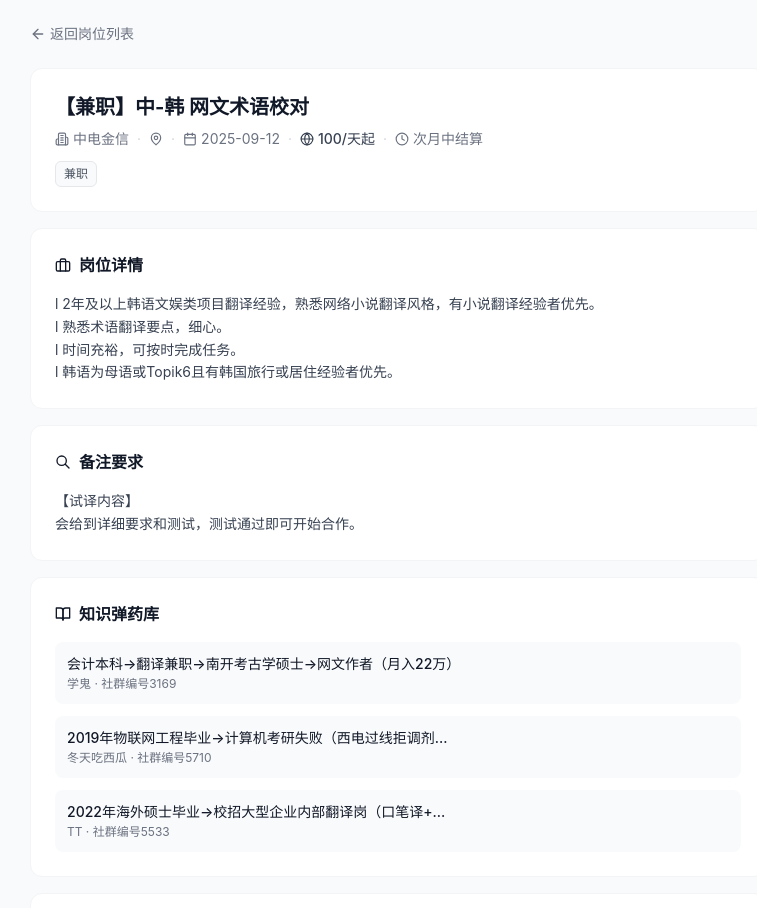
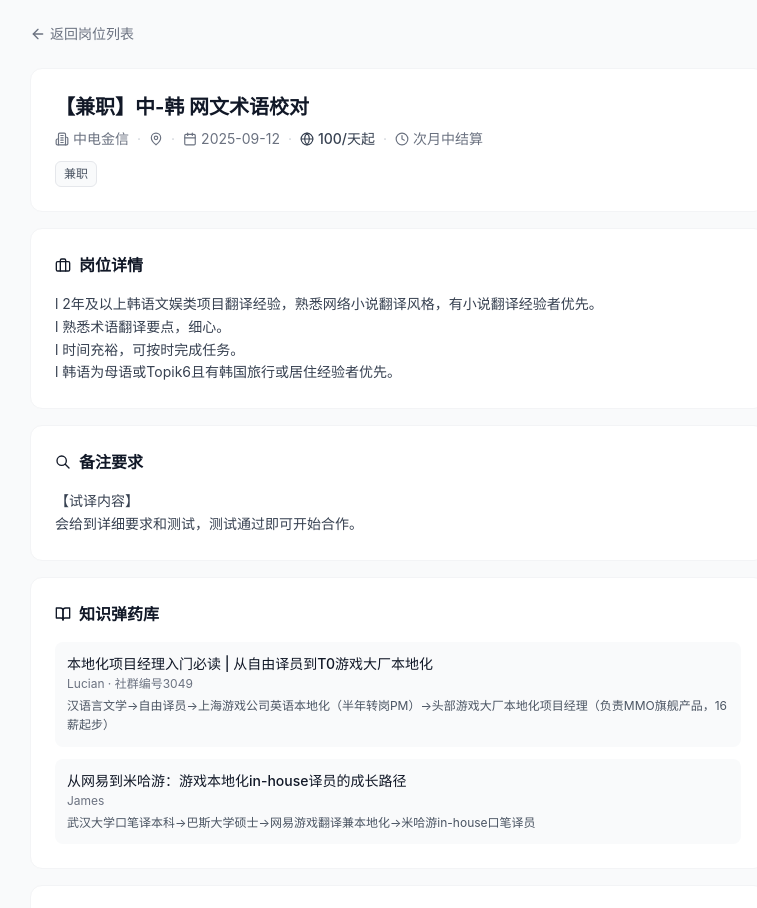
Before and after one commit to quanquan-code/remote-q-web, a React (Vite) app: page /job/rec01U5wdy in a window 1280 px wide. Shown: the top 908 px of the page, without its empty margins (242-999 px from the left). Built offline with nearby package versions, Linux system fonts and the light colour scheme.

Commit message:
feat(job-detail): prioritize hardcoded cases + job title fuzzy matching

```diff
--- a/src/pages/JobDetail.jsx
+++ b/src/pages/JobDetail.jsx
@@ -150,7 +150,16 @@ function getRelatedCases(job) {
     return cases;
   }
 
-  // 2. 从 cases.json（飞书案例库）动态匹配
+  // 2. 硬编码案例库（公司名精确匹配 + 岗位名称模糊匹配，高优先级）
+  const hardcodedCases = getHardcodedCases(job);
+  for (const c of hardcodedCases) {
+    if (!existingUrls.has(c.url)) {
+      cases.push(c);
+      existingUrls.add(c.url);
+    }
+  }
+
+  // 3. 从飞书案例库动态匹配（岗位名称 + 公司名 + 行业方向，补充）
   const jobText = `${job.title || ''} ${job.company || ''} ${job.description || ''} ${job.fullDescription || ''}`.toLowerCase();
 
   const scoredCases = [];
@@ -165,6 +174,25 @@ function getRelatedCases(job) {
       score += 100;
     }
 
+    // 岗位名称模糊匹配（次高权重）
+    if (job.title) {
+      const titleLower = job.title.toLowerCase();
+      const jobTitleKeywords = [
+        { words: ['本地化', 'localiz', 'lqa', '译员', '翻译'], weight: 60 },
+        { words: ['投放', '广告', 'marketing', '买量', 'ua'], weight: 60 },
+        { words: ['内容', '创作', '撰稿', '文案', '编辑', '博主'], weight: 50 },
+        { words: ['教培', '教师', '老师', '教学', '教育'], weight: 50 },
+        { words: ['项目管理', 'pm', '项目经理'], weight: 50 },
+        { words: ['运营', '社群', 'community'], weight: 40 },
+      ];
+      for (const { words, weight } of jobTitleKeywords) {
+        const caseHasKeyword = words.some(w => caseText.includes(w));
+        if (caseHasKeyword && words.some(w => titleLower.includes(w))) {
+          score += weight;
+        }
+      }
+    }
+
     // 行业方向匹配
     if (c.industries && c.industries.length > 0) {
       for (const ind of c.industries) {
@@ -174,24 +202,6 @@ function getRelatedCases(job) {
         if (ind === '出海' && (jobText.includes('出海') || jobText.includes('海外') || jobText.includes('global'))) {
           score += 50;
         }
-      }
-    }
-
-    // 关键词匹配
-    const keywordGroups = [
-      { words: ['本地化', 'localiz', 'lqa', '译员', '翻译'], weight: 40 },
-      { words: ['投放', '广告', 'marketing', '买量', 'ua'], weight: 40 },
-      { words: ['内容', '创作', '撰稿', '文案', '编辑', '博主'], weight: 30 },
-      { words: ['教培', '教师', '老师', '教学', '教育'], weight: 30 },
-      { words: ['项目管理', 'pm', '项目经理'], weight: 30 },
-      { words: ['运营', '社群', 'community'], weight: 20 },
-    ];
-
-    for (const { words, weight } of keywordGroups) {
-      const jobHasKeyword = words.some(w => jobText.includes(w));
-      const caseHasKeyword = words.some(w => caseText.includes(w));
-      if (jobHasKeyword && caseHasKeyword) {
-        score += weight;
       }
     }
 
@@ -211,32 +221,39 @@ function getRelatedCases(job) {
 
   for (const { case: c } of topCases) {
     if (!existingUrls.has(c.url)) {
-      // 标题：从职业路径提炼，截断到30字确保一行，去掉人名避免与下方重复
-      let title = c.careerPath || c.careerName || c.summary || '';
-      // 如果标题里包含人名，尝试去掉开头的人名部分（常见格式："人名 | ..."）
-      if (title.includes(' | ')) {
-        title = title.split(' | ').slice(1).join(' | '); // 取" | "后面的内容
+      // 标题：优先取 careerPath 中 " | " 前面的概括短句；否则用 careerName；最后截断 careerPath
+      let title = '';
+      let summary = '';
+      const pathText = c.careerPath || '';
+      if (pathText.includes(' | ')) {
+        const parts = pathText.split(' | ');
+        title = parts[0].trim();
+        summary = parts.slice(1).join(' | ').trim();
+      } else if (c.careerName) {
+        title = c.careerName;
+        summary = pathText.trim();
+      } else {
+        title = pathText.trim();
       }
-      // 截断到30字符，确保一行
-      if (title.length > 30) {
-        title = title.slice(0, 28) + '...';
-      }
-      // 兜底：如果提炼完为空，用职业名称
-      if (!title.trim()) {
-        title = c.careerName || '社群就业案例';
-      }
+      if (!title) title = '社群就业案例';
+      if (title.length > 30) title = title.slice(0, 28) + '...';
       cases.push({
         title,
-        author: c.name + (c.number ? ` · 社群编号${c.number}` : ''),
+        author: (c.name || '社群成员') + (c.number ? ` · 社群编号${c.number}` : ''),
         url: c.url,
-        summary: '' // 标题已经是路径提炼，summary不再重复显示
+        summary
       });
       existingUrls.add(c.url);
     }
   }
 
-  // 3. 如果 cases.json 没有匹配到，使用硬编码 caseLibrary 作为后备
-  if (cases.length === 0) {
+  return cases;
+}
+
+function getHardcodedCases(job) {
+  const cases = [];
+  const existingUrls = new Set();
+
   // 按公司名精确匹配
   if (job.company && caseLibrary[job.company]) {
     for (const c of caseLibrary[job.company]) {
@@ -263,7 +280,6 @@ function getRelatedCases(job) {
         if (!existingUrls.has(kc.url)) {
           cases.push(kc);
           existingUrls.add(kc.url);
-          }
         }
       }
     }
```
Lines whose indentation alone changed are shown as unchanged.
